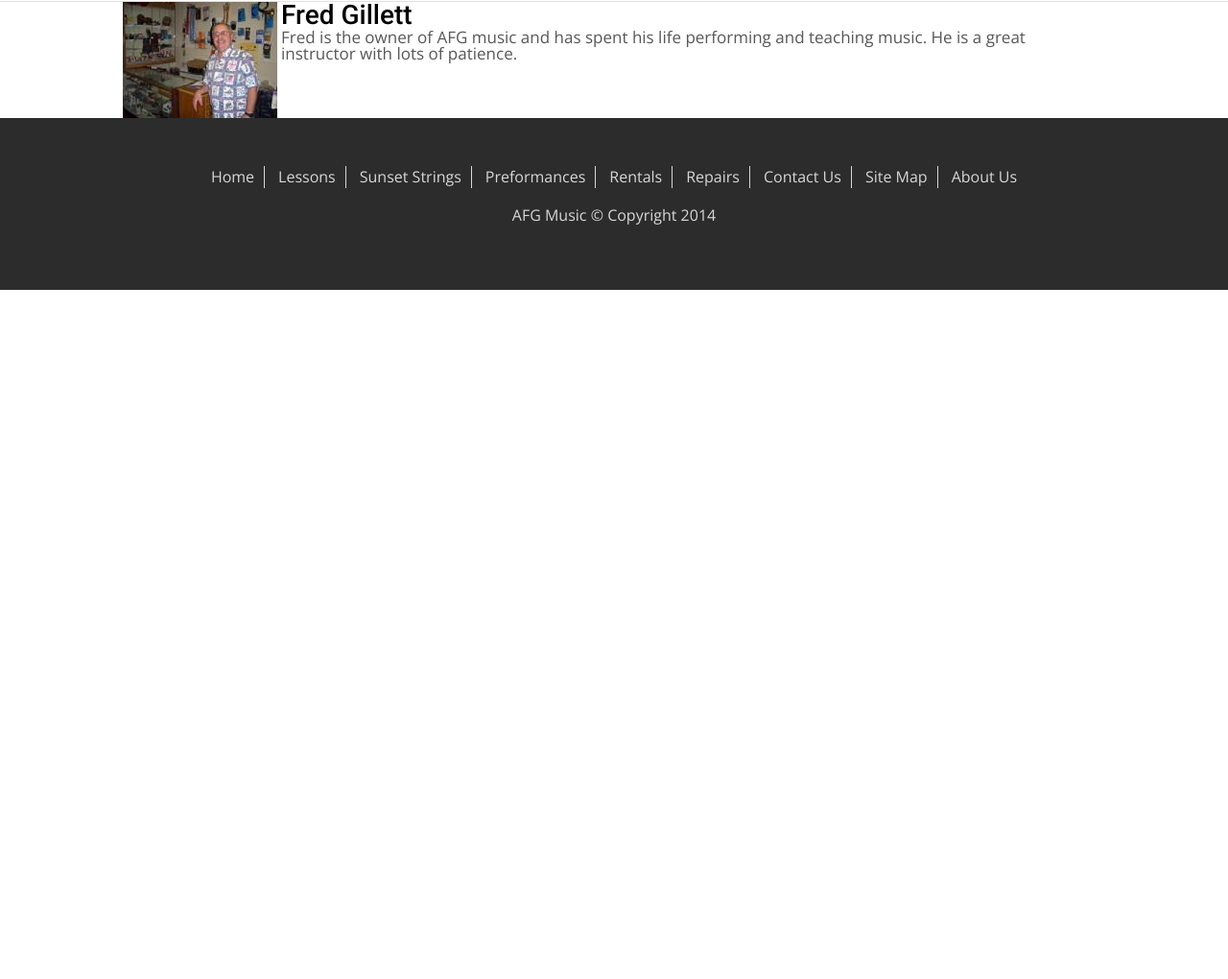
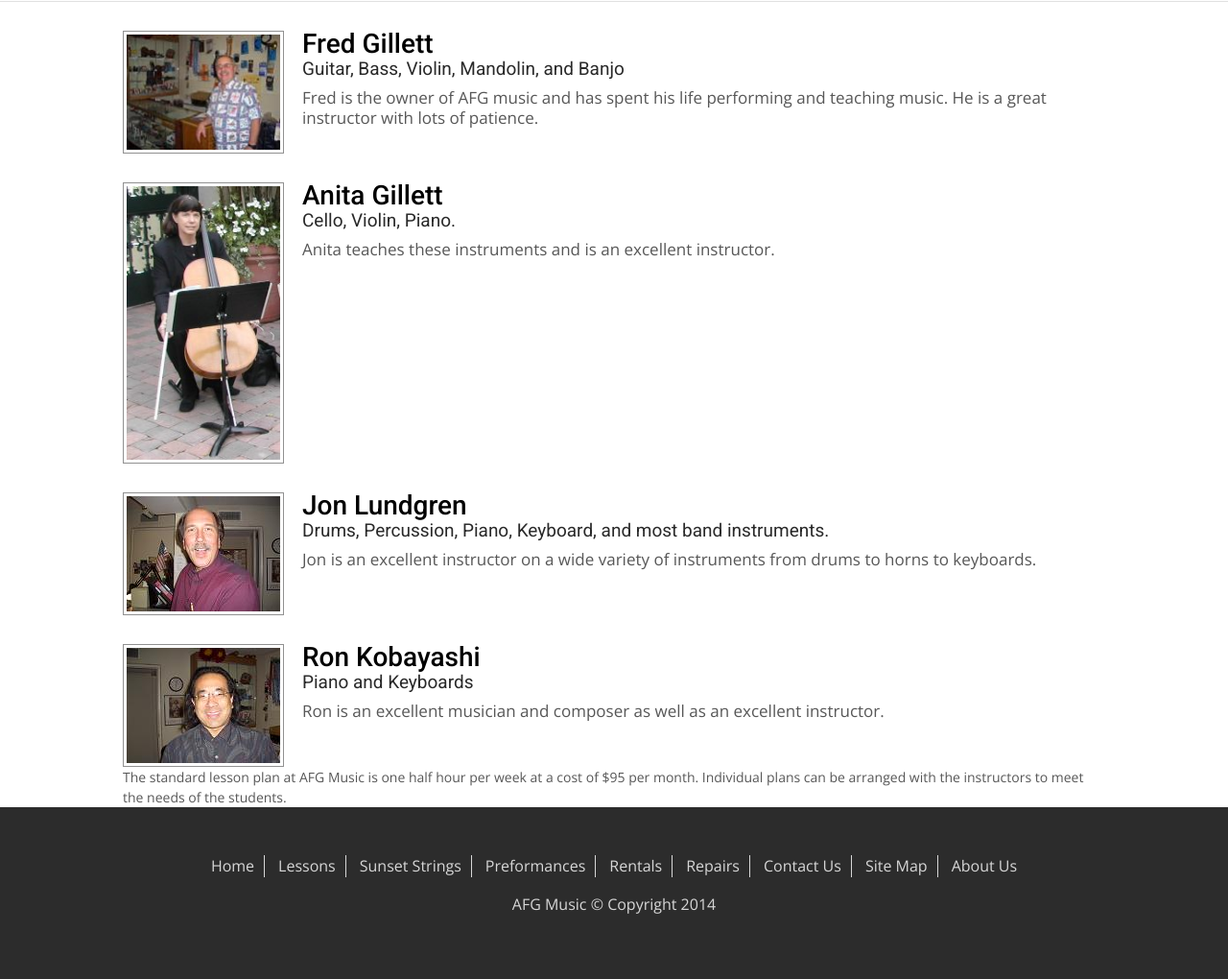
Before and after one commit to andrewss/AFG_Music, a PHP site: page /lessons.php in a window 1280 px wide. Shown: the part 283-1303 px from the top of the page at 96% size. Before the commit the page ends 585 px from the top, so only its background shows below. Run offline with PHP 8.4, Linux system fonts and the light colour scheme; some libraries are stand-ins or nearby versions.

Commit message:
More lessons page work

```diff
--- a/css/style.css
+++ b/css/style.css
@@ -358,7 +358,7 @@ footer{
 
 	}
 		.teachers ul li.teacher{
-
+			margin-top: 30px;
 		}
 			.teachers ul li.teacher a{
 				text-decoration: none;
@@ -366,10 +366,14 @@ footer{
 				.teachers ul li.teacher a img{
 					display: inline-block;
 					vertical-align: top;
+					width: 160px;
+					padding: 3px;
+					border: 1px solid #919191;
+					margin-right: 15px;
 				}
 				.teachers ul li.teacher a div.text{
 					display: inline-block;
-					max-width: calc(100% - 170px);
+					max-width: calc(100% - 187px);
 					vertical-align: top;
 				}
 					.teachers ul li.teacher a div.text h2{
@@ -378,10 +382,27 @@ footer{
 						margin: 0 auto;
 						font-size: 28px;
 						font-weight: 500;
+						padding-bottom: 2px;
+					}
+					.teachers ul li.teacher a div.text h4{
+						font-family: 'Roboto', sans-serif;
+						color: #292929;
+						margin: 0 auto;
+						font-size: 19px;
+						font-weight: 400;
+						padding-bottom: 10px;
 					}
 					.teachers ul li.teacher a div.text p.bio{
 						color: #575757;
 						font-family: 'Open Sans', sans-serif;
 						font-size: 17px;
+						line-height: 21px;
 						font-weight: 400;
 					}
+	.teachers p.note{
+		color: #575757;
+		font-family: 'Open Sans', sans-serif;
+		font-size: 14px;
+		line-height: 21px;
+		font-weight: 400;
+	}
--- a/lessons.php
+++ b/lessons.php
@@ -50,15 +50,51 @@
 	<div class="container">
 		<ul>
 			<li class="teacher">
-				<a href="#">
+				<a href="fred_gillett.php">
 					<img src="img/fred_gillett.jpg">
 					<div class="text">
 						<h2>Fred Gillett</h2>
+						<h4>Guitar, Bass, Violin, Mandolin, and Banjo</h4>
 						<p class="bio fred">Fred is the owner of AFG music and has spent his life performing and teaching music.  He is a great instructor with lots of patience.</p>
 					</div>
 				</a>
 			</li>
+
+			<li class="teacher">
+				<a href="anita_gillett.php">
+					<img src="img/anita_gillett.jpg">
+					<div class="text">
+						<h2>Anita Gillett</h2>
+						<h4>Cello, Violin, Piano.</h4>
+						<p class="bio fred">Anita teaches these instruments and is an excellent instructor.</p>
+					</div>
+				</a>
+			</li>
+
+			<li class="teacher">
+				<a href="jon_lundgren.php">
+					<img src="img/jon_lundgren.jpg">
+					<div class="text">
+						<h2>Jon Lundgren</h2>
+						<h4>Drums, Percussion, Piano, Keyboard, and most band instruments. </h4>
+						<p class="bio fred">Jon is an excellent instructor on a wide variety of instruments from drums to horns to keyboards.</p>
+					</div>
+				</a>
+			</li>
+
+			<li class="teacher">
+				<a href="ron_kobayashi.php">
+					<img src="img/ron_kobayashi.jpg">
+					<div class="text">
+						<h2>Ron Kobayashi</h2>
+						<h4>Piano and Keyboards</h4>
+						<p class="bio fred">Ron is an excellent musician and composer as well as an excellent instructor.</p>
+					</div>
+				</a>
+			</li>
 		</ul>
+
+		<p class="note">The standard lesson plan at AFG Music is one half hour per week at a cost of $95 per month.  Individual plans can be arranged with the instructors to meet the needs of the students.</p>
 	</div>
 </div>
 
```
Also changed, not shown: img/anita_gillett.jpg (added), img/jon_lundgren.jpg (added), img/ron_kobayashi.jpg (added).
